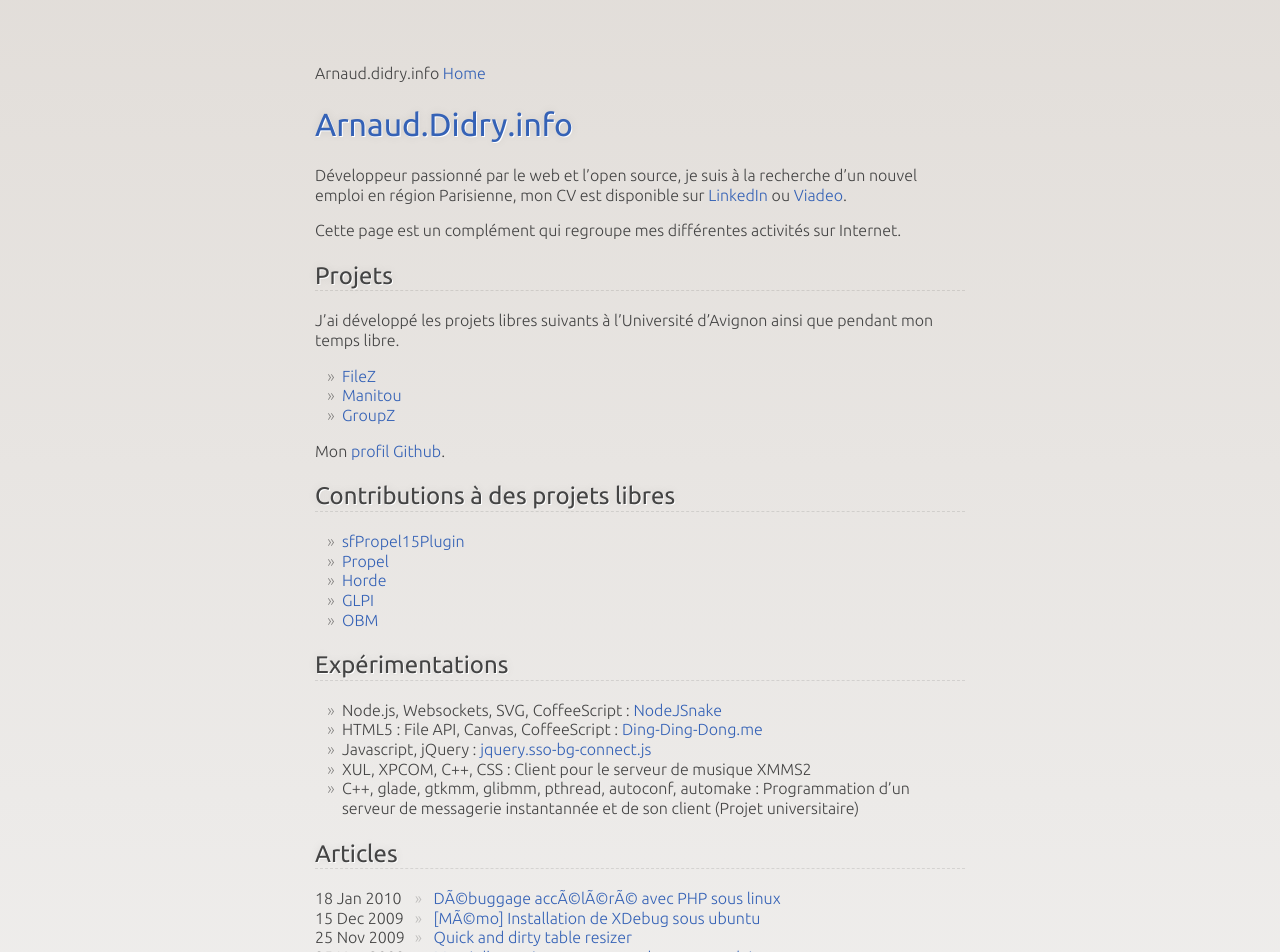
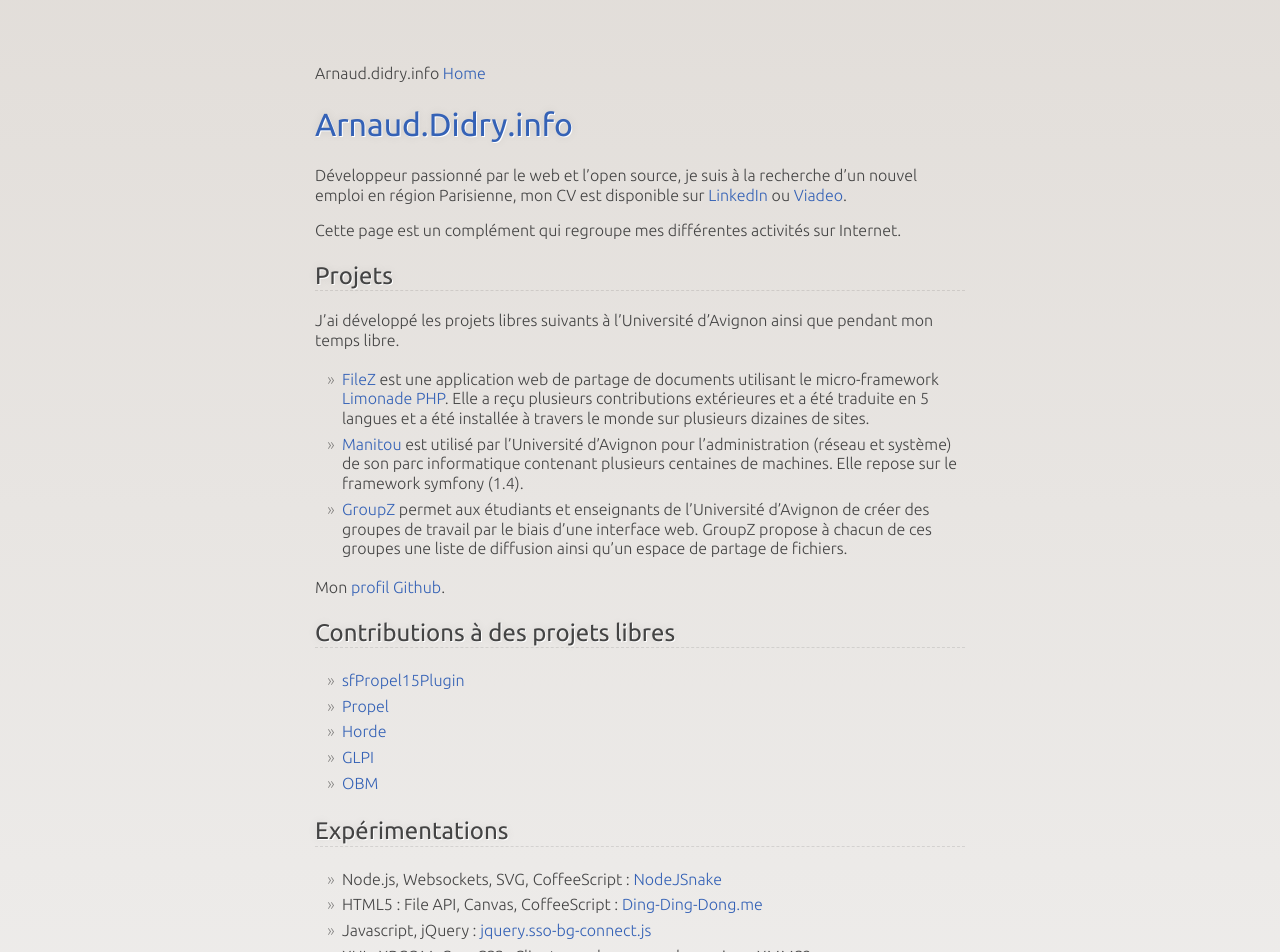
Before and after one commit to ArnaudD/arnaudd.github.com, a Jekyll site: the page built from index.md, in a window 1280 px wide. Shown: the top 952 px of the page. Built offline with Jekyll 4.4.1, drawn with Linux system fonts in a browser that asks for light colours; nearby versions of some CDN libraries.

Commit message:
Ajout d'une description sur les projets

```diff
--- a/css/style.css
+++ b/css/style.css
@@ -221,6 +221,7 @@ h2 { border-bottom: 1px dashed rgba(0, 0, 0, .1); }
 footer { text-align: center; padding: 6em; }
 
 ul, ol { padding: 0 0 0 27px; }
+ul li, ol li { padding: 3px 0; }
 li { list-style-image: url(../images/bullet.png); }
 
 .thumbs { margin: 0; padding: 0; overflow: hidden; }
@@ -252,6 +253,7 @@ li { list-style-image: url(../images/bullet.png); }
 }
 .posts li {
 	list-style: none;
+	padding: 0;
 }
 .posts .date {
 	width: 6em;
--- a/index.md
+++ b/index.md
@@ -12,9 +12,9 @@ Projets
 
 J'ai développé les projets libres suivants à l'Université d'Avignon ainsi que pendant mon temps libre.
 
-* [FileZ](https://github.com/UAPV/FileZ)
-* [Manitou](https://github.com/UAPV/Manitou)
-* [GroupZ](https://github.com/UAPV/GroupZ)
+* [FileZ](https://github.com/UAPV/FileZ) est une application web de partage de documents utilisant le micro-framework [Limonade PHP](http://www.limonade-php.net). Elle a reçu plusieurs contributions extérieures et a été traduite en 5 langues et a été installée à travers le monde sur plusieurs dizaines de sites.
+* [Manitou](https://github.com/UAPV/Manitou) est utilisé par l'Université d'Avignon pour l'administration (réseau et système) de son parc informatique contenant plusieurs centaines de machines. Elle repose sur le framework symfony (1.4).
+* [GroupZ](https://github.com/UAPV/GroupZ) permet aux étudiants et enseignants de l'Université d'Avignon de créer des groupes de travail par le biais d'une interface web. GroupZ propose à chacun de ces groupes une liste de diffusion ainsi qu'un espace de partage de fichiers.
 
 Mon [profil Github](https://github.com/ArnaudD).
 
```
